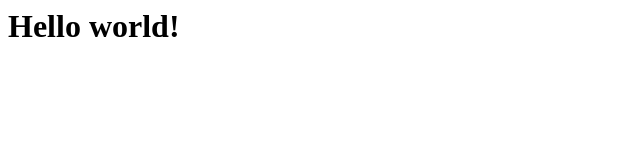
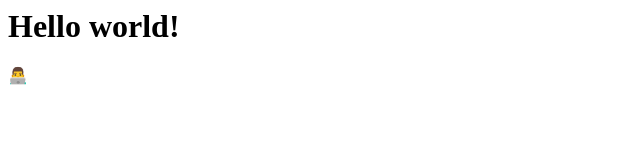
Before and after one commit to luanzeba/luanzeba.github.io, a plain HTML site: page index.html in a window 1280 px wide. Shown: the full height of the page, 0-640 px from the left. Drawn offline with Linux system fonts and the light colour scheme.

Commit message:
Update index.html

```diff
--- a/index.html
+++ b/index.html
@@ -1 +1,3 @@
 <h1>Hello world!</h1>
+
+<div>👨‍💻</div>
```
